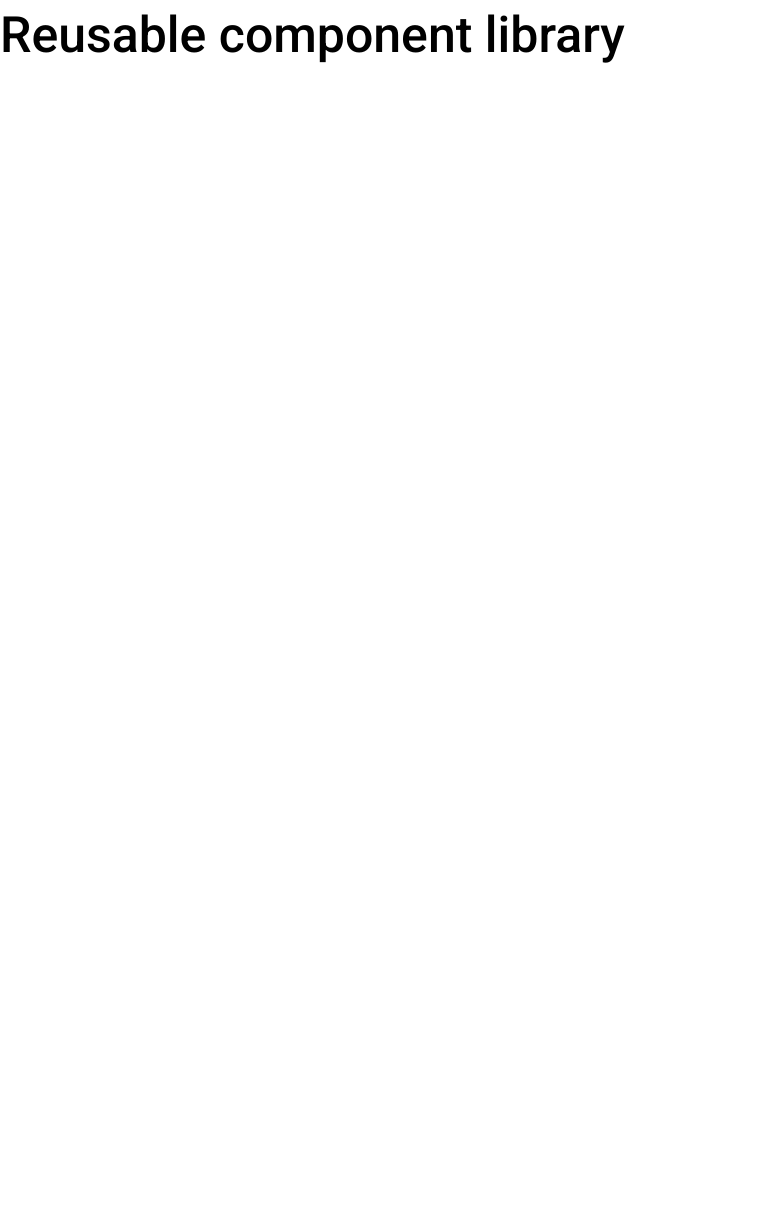
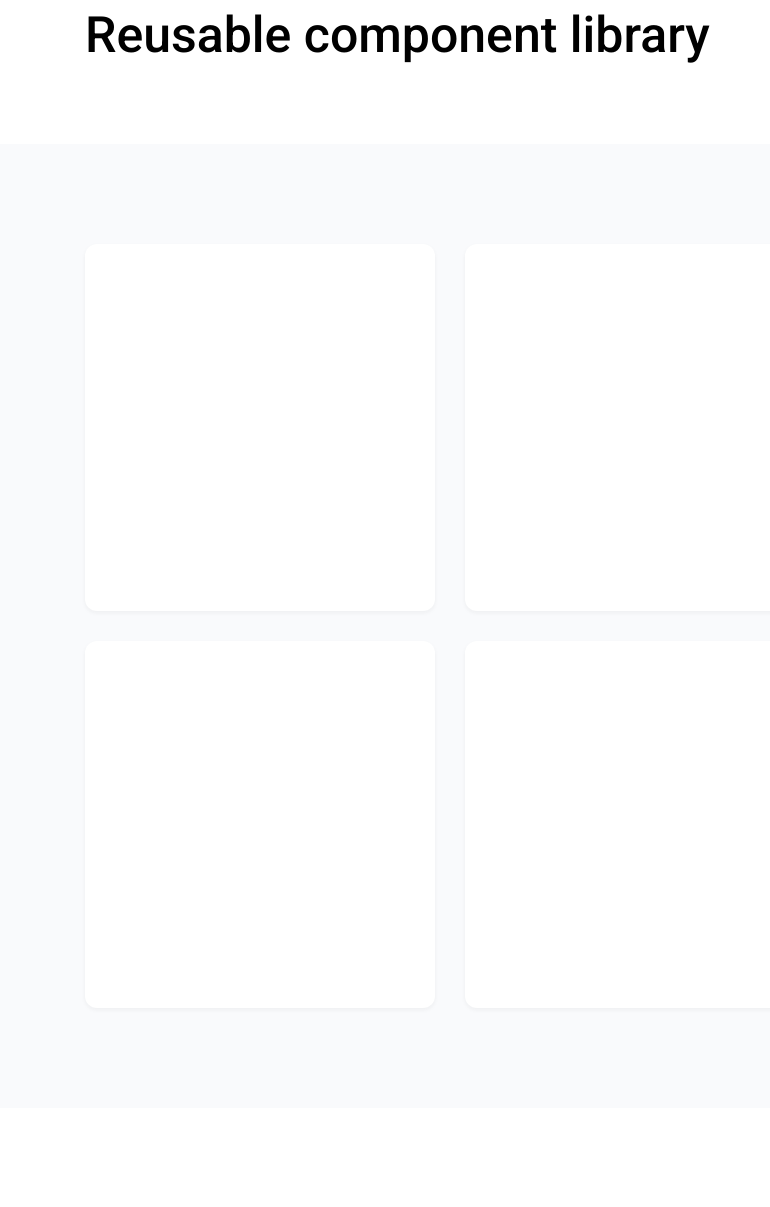
Before and after one commit to amibabkin/component-library, a website: page index.html in a window 1280 px wide. Shown: the part 93-1300 px from the top of the page, without its empty margins (0-770 px from the left). Before the commit the page ends 800 px from the top, so only its background shows below. Drawn offline with Linux system fonts and the light colour scheme.

Commit message:
feat: add main layout

```diff
--- a/index.html
+++ b/index.html
@@ -7,10 +7,27 @@
     <title>Document</title>
   </head>
   <body>
-    <header class="header">
-      <h1 class="header__title">Reusable component library</h1>
-    </header>
-    <main></main>
-    <footer class="footer"></footer>
+    <div class="page">
+      <header class="header">
+        <div class="container">
+          <h1 class="header__title">Reusable component library</h1>
+        </div>
+      </header>
+      <main class="page__main">
+        <div class="preview">
+          <div class="container">
+            <div class="preview__cards">
+              <div class="preview__card card"></div>
+              <div class="preview__card card"></div>
+              <div class="preview__card card"></div>
+              <div class="preview__card card"></div>
+              <div class="preview__card card"></div>
+              <div class="preview__card card"></div>
+            </div>
+          </div>
+        </div>
+      </main>
+      <footer class="footer"></footer>
+    </div>
   </body>
 </html>
```
